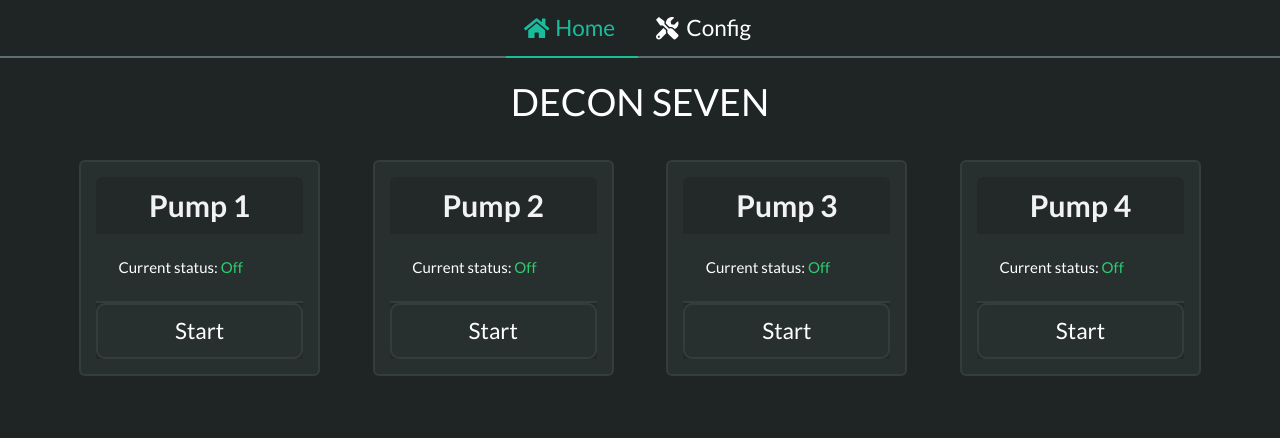
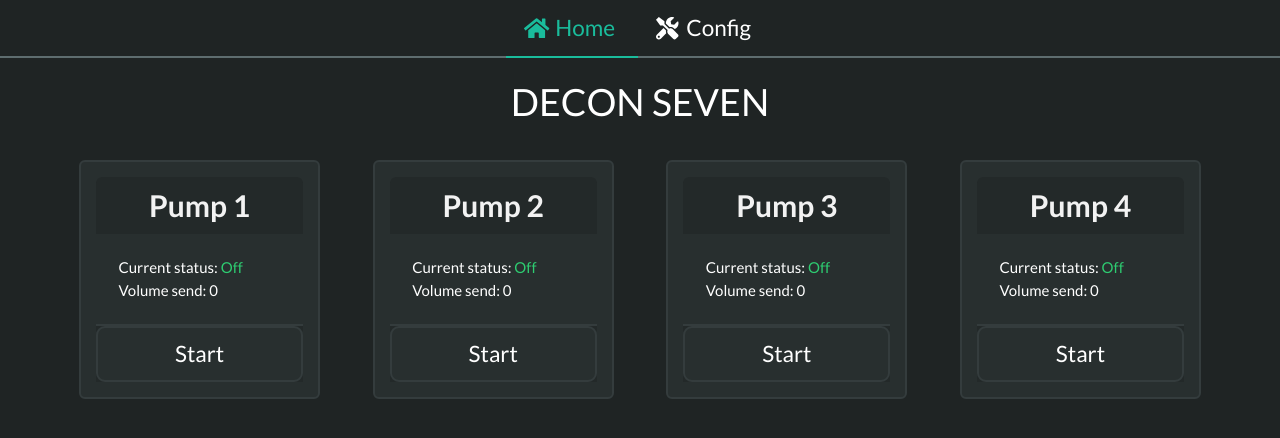
Before and after one commit to FrancoRosa/pumps-control, a React (Create React App) app: page /home in a window 1280 px wide. Shown: the top 438 px of the page. Built offline with nearby package versions, Linux system fonts and the light colour scheme; no server answers.

Commit message:
Show pulses and time elapsed

```diff
--- a/src/components/CardHome.jsx
+++ b/src/components/CardHome.jsx
@@ -1,5 +1,5 @@
 const CardHome = ({pump, handleClick}) => {
-  const {name, on} = pump;
+  const {name, on, pulses_count, time_count} = pump;
   return (
     <div className="column">
       <div className="card m-4 p-4">
@@ -9,10 +9,14 @@ const CardHome = ({pump, handleClick}) => {
           </p>
         </header>
         <div className="card-content">
-          <span>Current status:  </span>
-          <span className={`content ${on ? 'has-text-danger':'has-text-success'}`}>
-            {on ? 'On': 'Off'}
-          </span>
+          <p>
+            Current status: {' '}
+            <span className={`content ${on ? 'has-text-danger':'has-text-success'}`}>
+              {on ? 'Active': 'Off'}
+            </span>
+          </p>
+          <p>Volume send: {pulses_count}</p>
+          {time_count == 0 ? '': <p>Time elapsed: {time_count.toFixed(1)} s</p>}
         </div>
         <footer className="card-footer">
           <button
--- a/src/components/Home.jsx
+++ b/src/components/Home.jsx
@@ -8,24 +8,26 @@ const socket = io.connect('http://localhost:9999');
 const Home = () => {
   let initState = [
     { id: 0, name: 'Pump 1', on: false, timeout: 5, pulses: 10, pulses_count: 0, time_count:0},
-    { id: 1, name: 'Pump 2', on: false, timeout: 8, pulses: 5, pulses_count: 0, time_count:0 },
-    { id: 2, name: 'Pump 3', on: false, timeout: 10, pulses: 7, pulses_count: 0, time_count:0 },
-    { id: 3, name: 'Pump 4', on: false, timeout: 13, pulses: 6, pulses_count: 0, time_count:0 },
+    { id: 1, name: 'Pump 2', on: false, timeout: 5, pulses: 10, pulses_count: 0, time_count:0 },
+    { id: 2, name: 'Pump 3', on: false, timeout: 5, pulses: 10, pulses_count: 0, time_count:0 },
+    { id: 3, name: 'Pump 4', on: false, timeout: 5, pulses: 10, pulses_count: 0, time_count:0 },
   ]
   let [pumps, setPumps] =  useState(initState)
 
   useEffect(()=>{
+    const updatePumps = msg => {
+      let pump = JSON.parse(msg);
+      let id = pump.id
+      pump = {... initState[id], ...pump}
+      initState[id] = pump
+      console.log(pump)
+      setPumps(initState)
+    }
+
     socket.on('message', msg => updatePumps(msg))
   },[])
 
-  const updatePumps = msg => {
-    let pump = JSON.parse(msg);
-    let id = pump.id
-    pump = {... initState[id], ...pump}
-    initState[id] = pump
-    console.log(pump)
-    setPumps(initState)
-  }
+
 
   const handleClick = pump => {
     startPump(pump).then(resp => console.log(resp))
```
